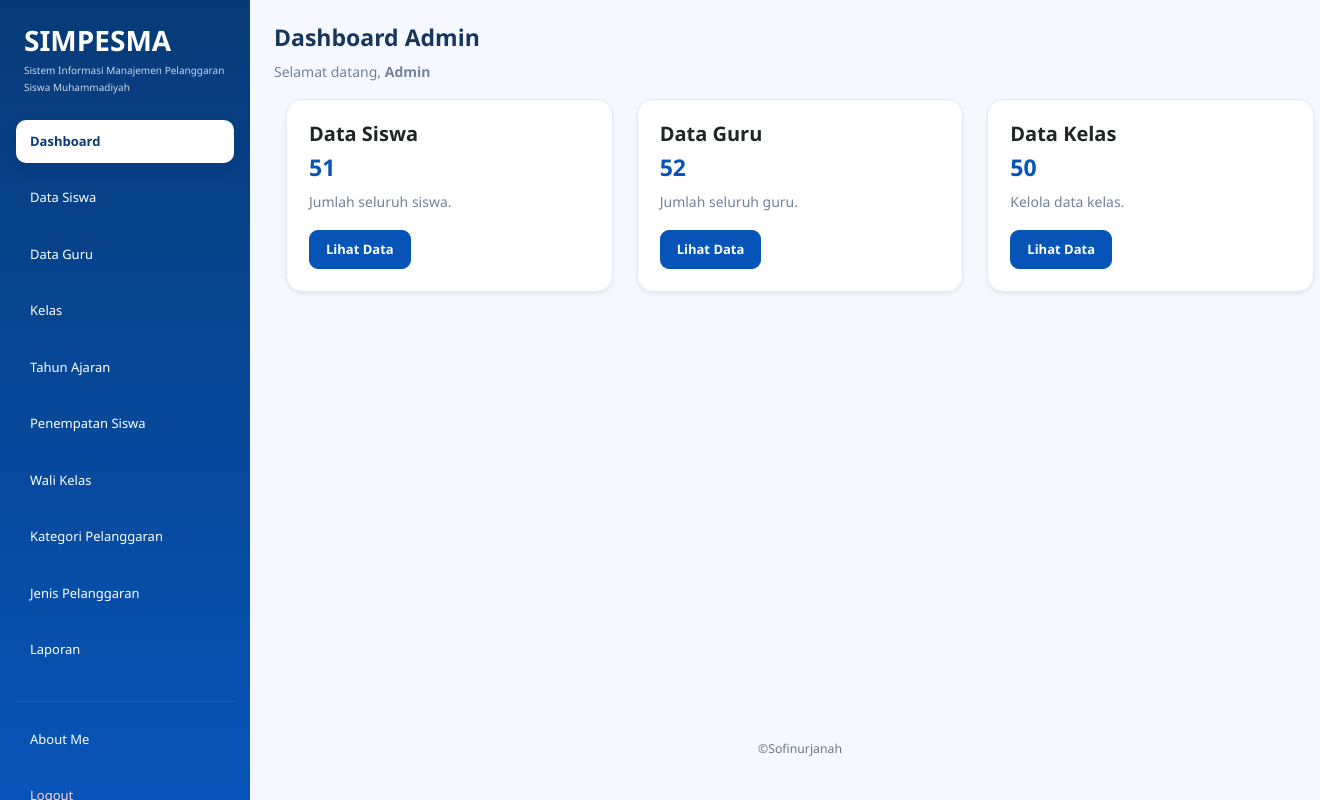
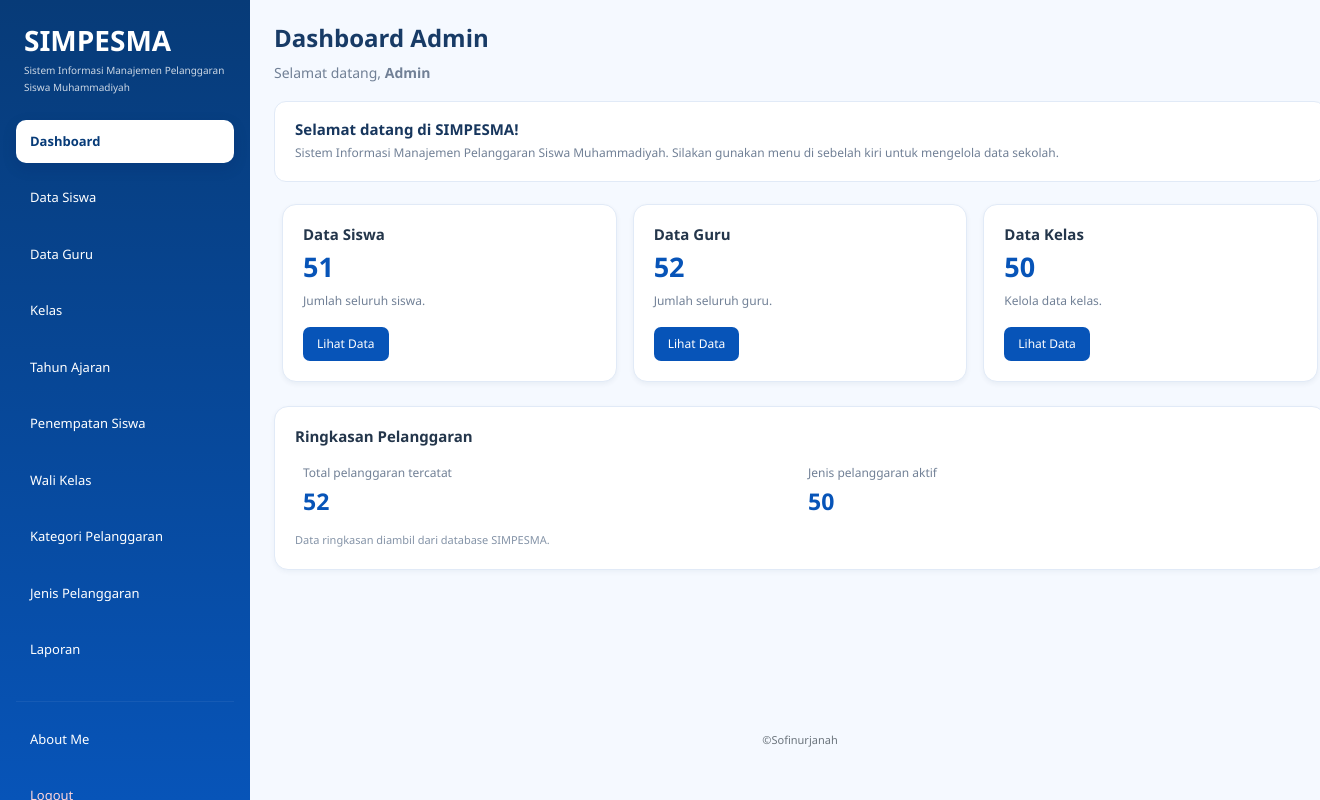
Before and after one commit to sofinurjanah/UKK-2026, a PHP site: page /dashboard.php in a window 1320 px wide. Run offline with PHP 8.4, Linux system fonts and the light colour scheme; a user stored in the database is signed in; data comes from the database, SQL or seed files in the repository.

Commit message:
tinggal di cek

```diff
--- a/about_me.php
+++ b/about_me.php
@@ -362,9 +362,7 @@ $role = strtolower($_SESSION['role'] ?? 'pengguna');
 
             </div>
 
-            <p class="about-copyright">
-                ©Sofinurjanah
-            </p>
+            <p class="text-center text-secondary small mt-4">©Sofinurjanah</p>
 
         </main>
 
--- a/dashboard.php
+++ b/dashboard.php
@@ -12,29 +12,227 @@ if (!isset($_SESSION['role'])) {
 $nama = $_SESSION['nama'];
 $role = strtolower($_SESSION['role']);
 
-$query_siswa = mysqli_query($koneksi, "SELECT COUNT(*) AS jumlah FROM t_siswa WHERE status_aktif = 1");
+/* JUMLAH DATA SISWA */
+$query_siswa = mysqli_query(
+    $koneksi,
+    "SELECT COUNT(*) AS jumlah FROM t_siswa WHERE status_aktif = 1"
+);
 $data_siswa = mysqli_fetch_assoc($query_siswa);
 $jumlah_siswa = $data_siswa['jumlah'];
 
-$query_guru = mysqli_query($koneksi, "SELECT COUNT(*) AS jumlah FROM t_guru WHERE status_aktif = 1");
+/* JUMLAH DATA GURU */
+$query_guru = mysqli_query(
+    $koneksi,
+    "SELECT COUNT(*) AS jumlah FROM t_guru WHERE status_aktif = 1"
+);
 $data_guru = mysqli_fetch_assoc($query_guru);
 $jumlah_guru = $data_guru['jumlah'];
 
-$query_kelas = mysqli_query($koneksi, "SELECT COUNT(*) AS jumlah FROM t_kelas");
+/* JUMLAH DATA KELAS */
+$query_kelas = mysqli_query(
+    $koneksi,
+    "SELECT COUNT(*) AS jumlah FROM t_kelas"
+);
 $data_kelas = mysqli_fetch_assoc($query_kelas);
 $jumlah_kelas = $data_kelas['jumlah'];
+
+/* RINGKASAN PELANGGARAN */
+$jumlah_pelanggaran = 0;
+$jumlah_jenis_pelanggaran = 0;
+
+$query_pelanggaran = mysqli_query(
+    $koneksi,
+    "SELECT COUNT(*) AS jumlah FROM t_pelanggaran_siswa"
+);
+
+if ($query_pelanggaran) {
+    $data_pelanggaran = mysqli_fetch_assoc($query_pelanggaran);
+    $jumlah_pelanggaran = $data_pelanggaran['jumlah'];
+}
+
+$query_jenis = mysqli_query(
+    $koneksi,
+    "SELECT COUNT(*) AS jumlah
+     FROM t_pelanggaran
+     WHERE status_aktif = 1"
+);
+
+if ($query_jenis) {
+    $data_jenis = mysqli_fetch_assoc($query_jenis);
+    $jumlah_jenis_pelanggaran = $data_jenis['jumlah'];
+}
 ?>
 
 <!DOCTYPE html>
-<html>
+<html lang="id">
+
 <head>
-    <title>Dashboard</title>
+    <meta charset="UTF-8">
+    <meta name="viewport" content="width=device-width, initial-scale=1.0">
+
+    <title>Dashboard SIMPESMA</title>
 
     <!-- Bootstrap -->
     <link
         href="https://cdn.jsdelivr.net/npm/bootstrap@5.3.3/dist/css/bootstrap.min.css"
         rel="stylesheet">
+
+    <!-- CSS yang sudah ada -->
     <link rel="stylesheet" href="style.css">
+
+    <style>
+        body {
+            background-color: #f5f9ff;
+        }
+        .sidebar-description {
+            font-size: 10px;
+            line-height: 1.7;
+            opacity: 0.8;
+        }
+
+        /* JUDUL DASHBOARD */
+        .dashboard-title {
+            font-size: 24px;
+            font-weight: 700;
+            color: #183b66;
+        }
+
+        .welcome-text {
+            color: #718096;
+            font-size: 14px;
+        }
+
+        /* KOTAK SAMBUTAN */
+        .welcome-card {
+            background-color: #ffffff;
+            border: 1px solid #e1eaf7;
+            border-radius: 12px;
+            padding: 18px 20px;
+            margin-bottom: 22px;
+        }
+
+        .welcome-card h5 {
+            font-size: 15px;
+            font-weight: 600;
+            margin-bottom: 5px;
+        }
+
+        .welcome-card p {
+            color: #718096;
+            font-size: 12px;
+            margin-bottom: 0;
+            line-height: 1.7;
+        }
+
+        /* KARTU STATISTIK */
+        .stat-card {
+            background: #ffffff;
+            border: 1px solid #e1eaf7;
+            border-radius: 14px;
+            box-shadow: 0 2px 5px rgba(20, 50, 90, 0.06);
+            height: 100%;
+            transition: transform 0.2s ease;
+        }
+
+        .stat-card:hover {
+            transform: translateY(-2px);
+        }
+
+        .stat-card .card-body {
+            padding: 20px;
+        }
+
+        .stat-card h6 {
+            font-size: 15px;
+            font-weight: 600;
+            color: #24364b;
+        }
+
+        .stat-number {
+            color: #0754b8;
+            font-size: 27px;
+            font-weight: 700;
+            margin: 8px 0;
+        }
+
+        .stat-description {
+            font-size: 12px;
+            color: #718096;
+            margin-bottom: 15px;
+        }
+
+        .btn-dashboard {
+            background-color: #0754b8;
+            color: #ffffff;
+            border: none;
+            border-radius: 7px;
+            font-size: 12px;
+            font-weight: 500;
+            padding: 8px 14px;
+        }
+
+        .btn-dashboard:hover {
+            background-color: #073b78;
+            color: #ffffff;
+        }
+
+        /* RINGKASAN PELANGGARAN */
+        .summary-card {
+            background-color: #ffffff;
+            border: 1px solid #e1eaf7;
+            border-radius: 14px;
+            box-shadow: 0 2px 5px rgba(20, 50, 90, 0.05);
+        }
+
+        .summary-card .card-body {
+            padding: 20px;
+        }
+
+        .summary-title {
+            color: #24364b;
+            font-size: 15px;
+            font-weight: 600;
+            margin-bottom: 18px;
+        }
+
+        .summary-label {
+            color: #718096;
+            font-size: 12px;
+            margin-bottom: 5px;
+        }
+
+        .summary-number {
+            color: #0754b8;
+            font-size: 23px;
+            font-weight: 700;
+            margin-bottom: 0;
+        }
+
+        .summary-note {
+            color: #8493a7;
+            font-size: 11px;
+            margin-top: 15px;
+            margin-bottom: 0;
+        }
+
+        /* COPYRIGHT */
+        .dashboard-footer {
+            font-size: 11px;
+            margin-top: auto;
+            padding-top: 25px;
+            padding-bottom: 10px;
+        }
+
+        @media (max-width: 767px) {
+            .sidebar {
+                min-height: auto !important;
+            }
+
+            .dashboard-title {
+                font-size: 21px;
+            }
+        }
+    </style>
 </head>
 
 <body>
@@ -43,15 +241,14 @@ $jumlah_kelas = $data_kelas['jumlah'];
     <div class="row min-vh-100">
 
         <!-- SIDEBAR -->
-        <div class="col-md-3 col-lg-2 min-vh-100 p-3"
-            style="background-color: #30318B;">
+        <aside class="col-md-3 col-lg-2 min-vh-100 p-3 sidebar">
 
             <div class="mb-4 px-2">
-                <h3 class="text-white mb-1 fw-bold">
+                <h3 class="text-white mb-1 sidebar-brand">
                     SIMPESMA
                 </h3>
 
-                <p class="text-white mb-0" style="font-size: 10px; line-height: 1.7; opacity: 0.8;">
+                <p class="text-white mb-0 sidebar-description">
                     Sistem Informasi Manajemen
                     Pelanggaran Siswa Muhammadiyah
                 </p>
@@ -59,7 +256,6 @@ $jumlah_kelas = $data_kelas['jumlah'];
 
             <ul class="nav nav-pills flex-column">
 
-                <!-- DASHBOARD -->
                 <li class="nav-item mb-2">
                     <a href="dashboard.php" class="nav-link active">
                         Dashboard
@@ -160,7 +356,6 @@ $jumlah_kelas = $data_kelas['jumlah'];
                     </a>
                 </li>
 
-                <!-- LOGOUT -->
                 <li class="nav-item">
                     <a href="logout.php" class="nav-link text-danger">
                         Logout
@@ -168,176 +363,160 @@ $jumlah_kelas = $data_kelas['jumlah'];
                 </li>
 
             </ul>
-        </div>
+        </aside>
 
-        <!-- KONTEN -->
+        <!-- KONTEN UTAMA -->
         <main class="col-md-9 col-lg-10 p-4 d-flex flex-column">
 
-            <h2>
-                Dashboard <?= ucfirst($role); ?>
+            <!-- JUDUL DASHBOARD -->
+            <div class="mb-3">
+                <h2 class="dashboard-title mb-2">
+                    Dashboard <?= ucfirst(htmlspecialchars($role)); ?>
                 </h2>
 
-            <p>
+                <p class="welcome-text mb-0">
                     Selamat datang,
                     <b><?= htmlspecialchars($nama); ?></b>
                 </p>
+            </div>
 
-            <div class="row">
+            <!-- SAMBUTAN -->
+            <div class="welcome-card">
+                <h5>Selamat datang di SIMPESMA!</h5>
+
+                <p>
+                    Sistem Informasi Manajemen Pelanggaran Siswa Muhammadiyah.
+                    Silakan gunakan menu di sebelah kiri untuk mengelola data sekolah.
+                </p>
+            </div>
+
+            <!-- KARTU STATISTIK -->
+            <div class="row g-3 mb-4">
 
                 <?php if ($role == 'admin') { ?>
 
-                    <!-- KARTU ADMIN -->
-                    <div class="col-md-4 mb-3">
-                        <div class="card shadow-sm">
+                    <div class="col-md-4">
+                        <div class="card stat-card">
                             <div class="card-body">
+                                <h6>Data Siswa</h6>
 
-                                <h5 class="card-title">
-                                    Data Siswa
-                                </h5>
+                                <h3 class="stat-number">
+                                    <?= $jumlah_siswa; ?>
+                                </h3>
 
-                                <h2 class="fw-bold">
-                                    <?= $jumlah_siswa; ?>
-                                </h2>
-
-                                <p class="card-text">
+                                <p class="stat-description">
                                     Jumlah seluruh siswa.
                                 </p>
 
-                                <a href="data_siswa.php" class="btn btn-primary">
+                                <a href="data_siswa.php" class="btn btn-dashboard">
                                     Lihat Data
                                 </a>
-
                             </div>
                         </div>
                     </div>
 
-                    <div class="col-md-4 mb-3">
-                        <div class="card shadow-sm">
+                    <div class="col-md-4">
+                        <div class="card stat-card">
                             <div class="card-body">
+                                <h6>Data Guru</h6>
 
-                                <h5 class="card-title">
-                                    Data Guru
-                                </h5>
+                                <h3 class="stat-number">
+                                    <?= $jumlah_guru; ?>
+                                </h3>
 
-                                <h2 class="fw-bold">
-                                    <?= $jumlah_guru; ?>
-                                </h2>
-
-                                <p class="card-text">
+                                <p class="stat-description">
                                     Jumlah seluruh guru.
                                 </p>
 
-                                <a href="data_guru.php" class="btn btn-primary">
+                                <a href="data_guru.php" class="btn btn-dashboard">
                                     Lihat Data
                                 </a>
-
                             </div>
                         </div>
                     </div>
 
-                    <div class="col-md-4 mb-3">
-                        <div class="card shadow-sm">
+                    <div class="col-md-4">
+                        <div class="card stat-card">
                             <div class="card-body">
+                                <h6>Data Kelas</h6>
 
-                                <h5 class="card-title">
-                                    Data Kelas
-                                </h5>
+                                <h3 class="stat-number">
+                                    <?= $jumlah_kelas; ?>
+                                </h3>
 
-                                <h2 class="fw-bold">
-                                    <?= $jumlah_kelas; ?>
-                                </h2>
-
-                                <p class="card-text">
+                                <p class="stat-description">
                                     Kelola data kelas.
                                 </p>
 
-                                <a href="data_kelas.php" class="btn btn-primary">
+                                <a href="data_kelas.php" class="btn btn-dashboard">
                                     Lihat Data
                                 </a>
-
                             </div>
                         </div>
                     </div>
 
                 <?php } elseif ($role == 'guru') { ?>
 
-                    <!-- KARTU GURU -->
-                    <div class="col-md-4 mb-3">
-                        <div class="card shadow-sm">
+                    <div class="col-md-4">
+                        <div class="card stat-card">
                             <div class="card-body">
+                                <h6>Catat Pelanggaran</h6>
 
-                                <h5 class="card-title">
-                                    Catat Pelanggaran
-                                </h5>
-
-                                <p class="card-text">
+                                <p class="stat-description mt-3">
                                     Catat pelanggaran yang dilakukan siswa.
                                 </p>
 
-                                <a href="catat_pelanggaran.php" class="btn btn-primary">
+                                <a href="catat_pelanggaran.php" class="btn btn-dashboard">
                                     Catat Sekarang
                                 </a>
-
                             </div>
                         </div>
                     </div>
 
-                    <div class="col-md-4 mb-3">
-                        <div class="card shadow-sm">
+                    <div class="col-md-4">
+                        <div class="card stat-card">
                             <div class="card-body">
+                                <h6>Tindakan</h6>
 
-                                <h5 class="card-title">
-                                    Tindakan
-                                </h5>
-
-                                <p class="card-text">
+                                <p class="stat-description mt-3">
                                     Lihat dan kelola tindakan pelanggaran siswa.
                                 </p>
 
-                                <a href="tindakan.php" class="btn btn-primary">
+                                <a href="tindakan.php" class="btn btn-dashboard">
                                     Lihat Data
                                 </a>
-
                             </div>
                         </div>
                     </div>
 
-                    <div class="col-md-4 mb-3">
-                        <div class="card shadow-sm">
+                    <div class="col-md-4">
+                        <div class="card stat-card">
                             <div class="card-body">
+                                <h6>Riwayat</h6>
 
-                                <h5 class="card-title">
-                                    Riwayat
-                                </h5>
-
-                                <p class="card-text">
+                                <p class="stat-description mt-3">
                                     Lihat riwayat pelanggaran siswa.
                                 </p>
 
-                                <a href="riwayat_pelanggaran.php" class="btn btn-primary">
+                                <a href="riwayat_pelanggaran.php" class="btn btn-dashboard">
                                     Lihat Riwayat
                                 </a>
-
                             </div>
                         </div>
                     </div>
 
-                    <div class="col-md-4 mb-3">
-                        <div class="card shadow-sm">
+                    <div class="col-md-4">
+                        <div class="card stat-card">
                             <div class="card-body">
+                                <h6>Rekap Poin</h6>
 
-                                <h5 class="card-title">
-                                    Rekap Poin
-                                </h5>
-
-                                <p class="card-text">
+                                <p class="stat-description mt-3">
                                     Lihat rekap poin pelanggaran siswa.
                                 </p>
 
-                                <a href="rekap_poin.php" class="btn btn-primary">
+                                <a href="rekap_poin.php" class="btn btn-dashboard">
                                     Lihat Rekap
                                 </a>
-
                             </div>
                         </div>
                     </div>
@@ -346,8 +525,47 @@ $jumlah_kelas = $data_kelas['jumlah'];
 
             </div>
 
+            <!-- RINGKASAN PELANGGARAN -->
+            <div class="card summary-card">
+                <div class="card-body">
+
+                    <h5 class="summary-title">
+                        Ringkasan Pelanggaran
+                    </h5>
+
+                    <div class="row g-3">
+
+                        <div class="col-md-6">
+                            <p class="summary-label">
+                                Total pelanggaran tercatat
+                            </p>
+
+                            <h4 class="summary-number">
+                                <?= $jumlah_pelanggaran; ?>
+                            </h4>
+                        </div>
+
+                        <div class="col-md-6">
+                            <p class="summary-label">
+                                Jenis pelanggaran aktif
+                            </p>
+
+                            <h4 class="summary-number">
+                                <?= $jumlah_jenis_pelanggaran; ?>
+                            </h4>
+                        </div>
+
+                    </div>
+
+                    <p class="summary-note">
+                        Data ringkasan diambil dari database SIMPESMA.
+                    </p>
+
+                </div>
+            </div>
+
             <!-- COPYRIGHT -->
-            <p class="text-center text-secondary small mt-auto pt-4">
+            <p class="text-center text-secondary dashboard-footer">
                 ©Sofinurjanah
             </p>
 
--- a/login.php
+++ b/login.php
@@ -21,7 +21,7 @@
             <div class="card-body p-4 p-md-5">
 
                 <div class="simpesma-logo mb-3">
-                    <span>SM</span>
+                    <img src="logo-muhammadiyah.png" alt="Logo SMK Muhammadiyah Tasikmalaya">
                 </div>
 
                 <p class="simpesma-label text-center mb-2">
@@ -73,7 +73,7 @@
                         name="login"
                         class="btn btn-primary w-100 simpesma-login-button"
                     >
-                        Login ke SIMPESMA
+                        Login
                     </button>
 
                 </form>
--- a/style.css
+++ b/style.css
@@ -779,7 +779,7 @@ footer {
     height: 100%;
     display: block;
     object-fit: cover;
-    object-position: center 25%;
+    object-position: center 40%;
     transform: scale(1);
     transition: transform 0.4s ease;
 }
@@ -813,19 +813,21 @@ footer {
 }
 
 .simpesma-logo {
-    width: 68px;
-    height: 68px;
+    width: 120px;
+    height: 120px;
     margin: 0 auto;
     display: flex;
     align-items: center;
     justify-content: center;
-    border-radius: 20px;
-    background: #0754b8;
-    color: #ffffff;
-    font-size: 23px;
-    font-weight: 800;
-    letter-spacing: 1px;
-    box-shadow: 0 8px 20px rgba(7, 84, 184, 0.2);
+    background: transparent;
+    box-shadow: none;
+}
+
+.simpesma-logo img {
+    width: 100%;
+    height: 100%;
+    object-fit: contain;
+    display: block;
 }
 
 .simpesma-label {
```
Also changed, not shown: Jenis_pelanggaran.php (+9 -6 lines), data_kelas.php (+8 -7 lines), data_tahun_ajaran.php (+2 -5 lines), logo-muhammadiyah.png (added). Lines whose indentation alone changed are shown as unchanged.
